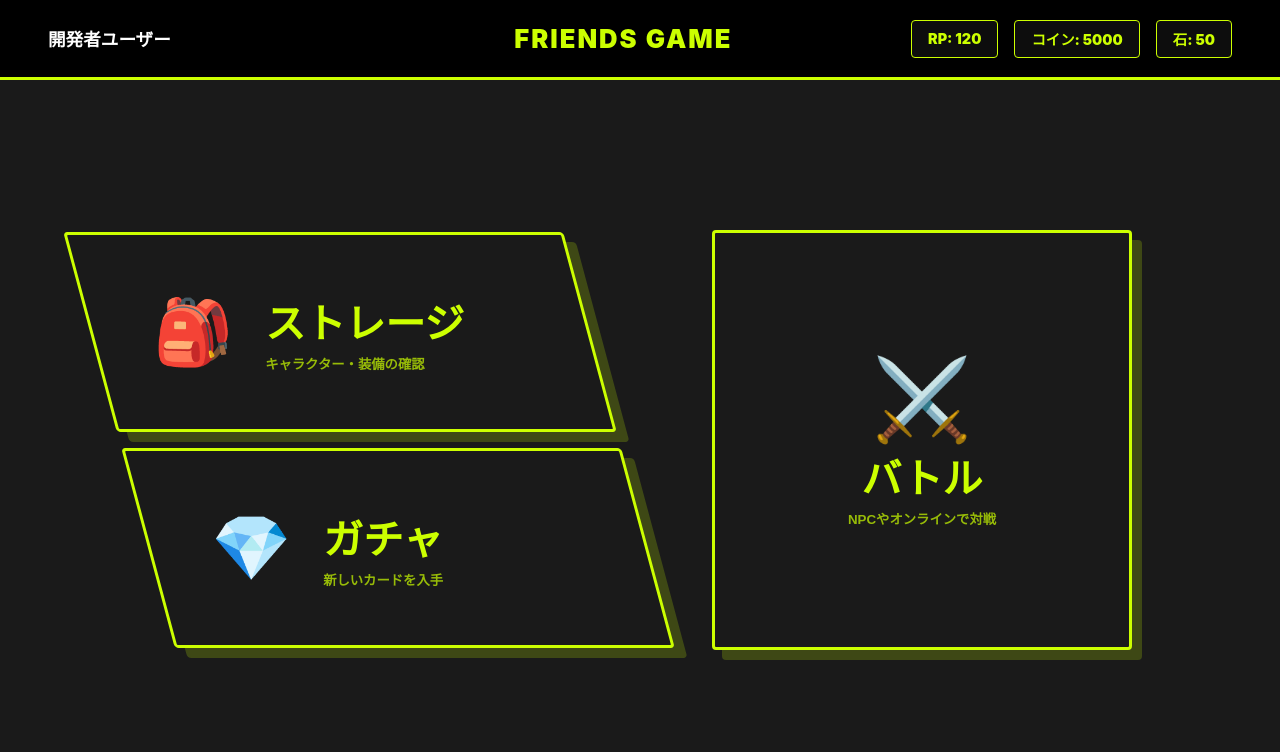
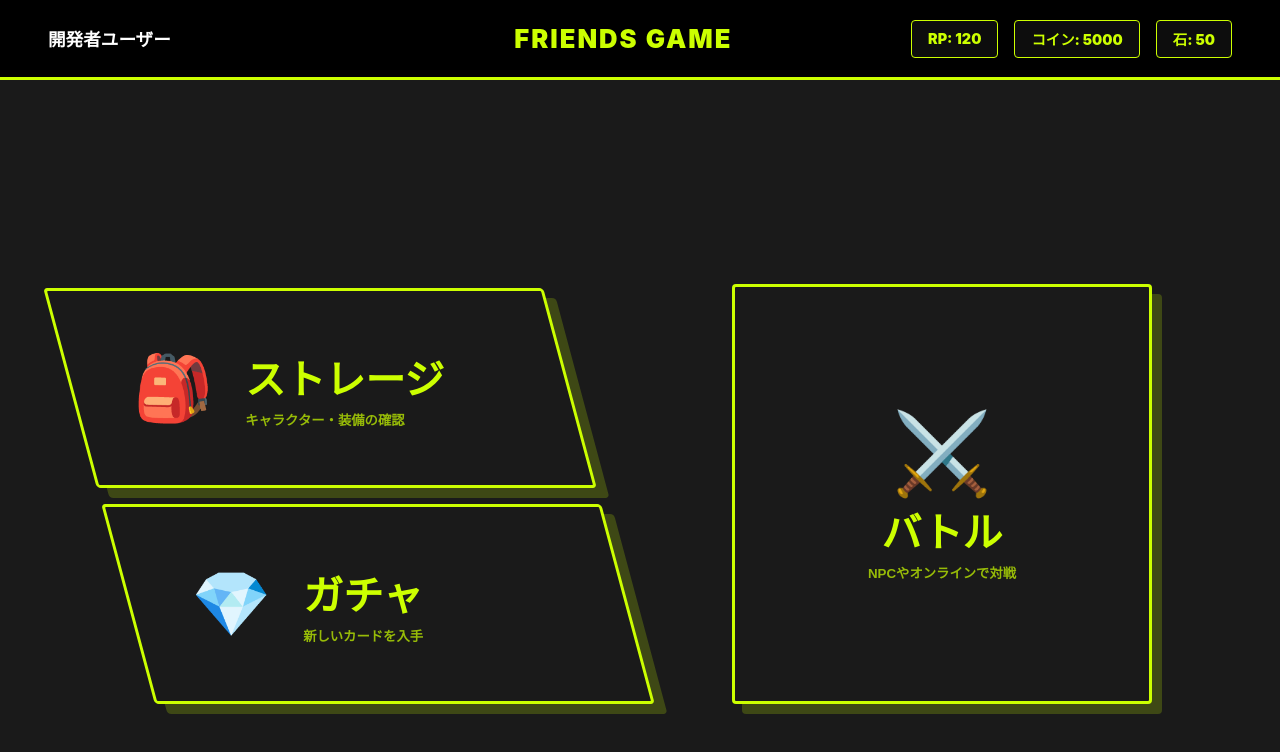
Before and after one commit to shii-park/friends_frontend, a React (Vite) app: page /home in a window 1280 px wide. Shown: the top 752 px of the page. Built offline with nearby package versions, Linux system fonts and the light colour scheme.

Commit message:
Refactor: ホーム画面の左右メニューをさらに離して配置（ワイドレイアウト）

```diff
--- a/src/App.css
+++ b/src/App.css
@@ -166,10 +166,14 @@ body {
 .home-menu {
   flex: 1;
   display: flex;
-  justify-content: center;
-  align-items: center;
-  gap: 2rem;
-  padding: 2rem;
+  justify-content: space-between; /* Change to space-between to push to sides */
+  align-items: flex-end;
+  gap: 0;
+  padding: 0 8rem 6rem 8rem; /* Increase horizontal padding */
+  max-width: 1400px; /* Optional: cap width for large screens */
+  margin: 0 auto;
+  width: 100%;
+  box-sizing: border-box;
 }
 
 .home-menu-left {
@@ -177,12 +181,13 @@ body {
   flex-direction: column;
   gap: 1rem;
   align-items: flex-start;
+  margin-bottom: 0;
 }
 
 .home-menu-right {
   display: flex;
-  align-items: center;
-  margin-left: 2rem;
+  align-items: flex-end;
+  margin-left: 0; /* Remove fixed margin */
 }
 
 .menu-card {
```
Also changed, not shown: 1 other file (tests, documents, lock files or other folders).
